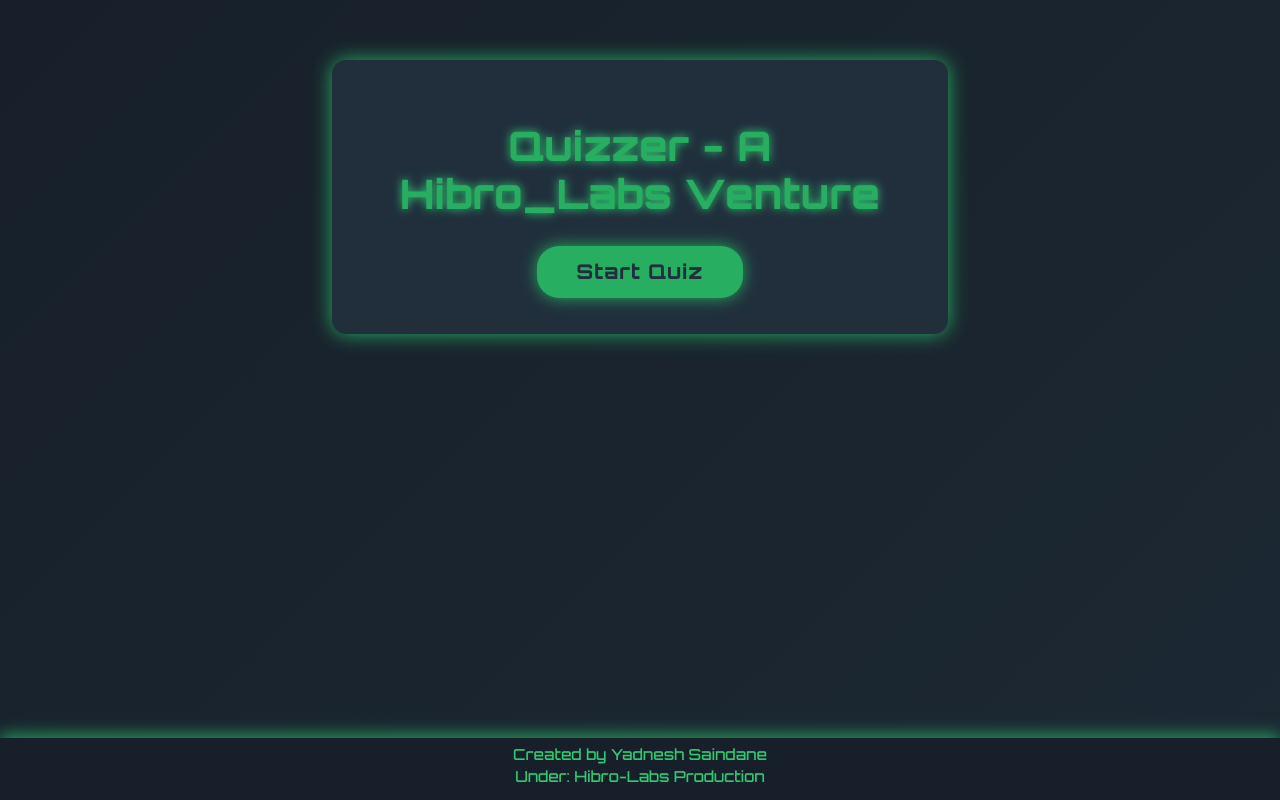
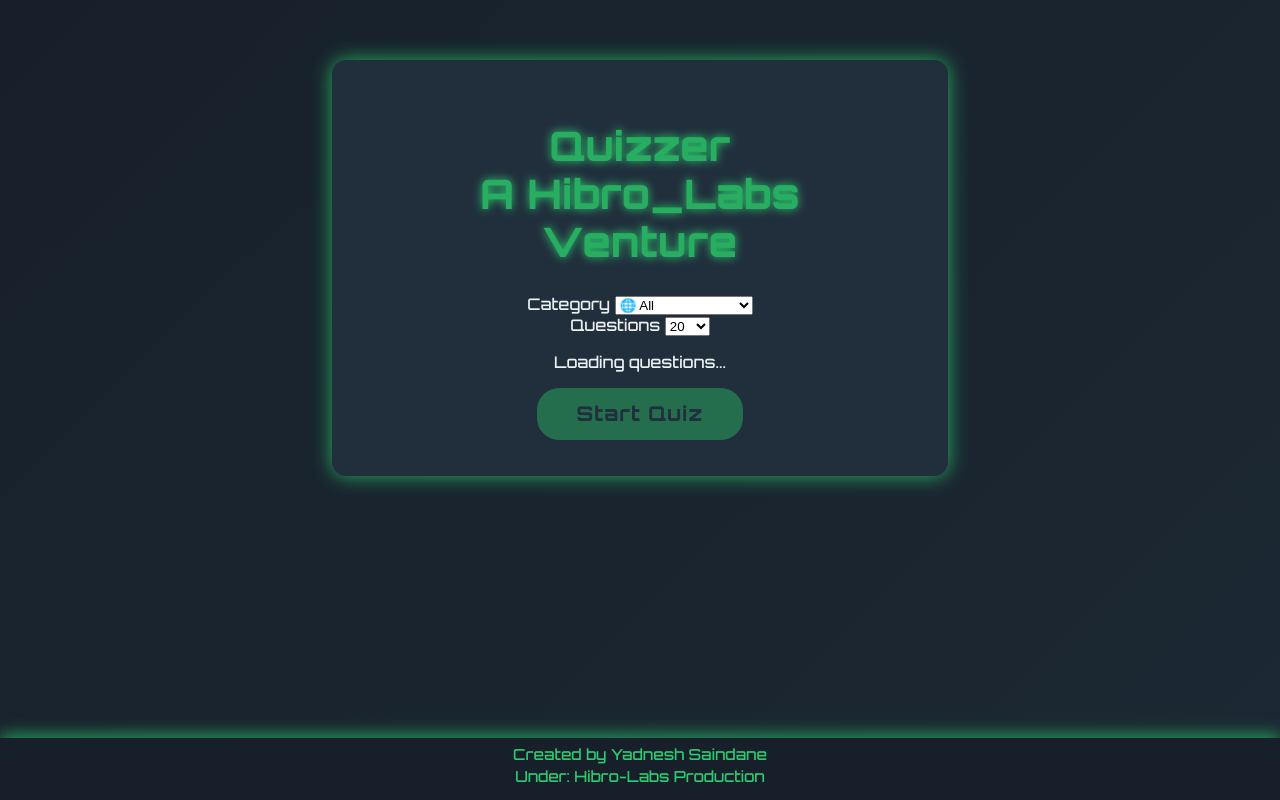
Before and after one commit to yadneshsaindane7-boop/Quizzer, a plain HTML site: page index.html in a window 1280 px wide. Drawn offline with Linux system fonts and the light colour scheme.

Commit message:
Update index.html

```diff
--- a/index.html
+++ b/index.html
@@ -1,36 +1,86 @@
 <!DOCTYPE html>
 <html lang="en">
 <head>
-<meta charset="UTF-8" />
-<meta name="viewport" content="width=device-width, initial-scale=1" />
-<title>Quizzer - A Hibro_Labs Venture</title>
-<link rel="stylesheet" href="style.css" />
+  <meta charset="UTF-8" />
+  <meta name="viewport" content="width=device-width, initial-scale=1" />
+  <title>Quizzer - A Hibro_Labs Venture</title>
+  <link rel="stylesheet" href="style.css" />
 </head>
 <body>
   <div class="page-wrapper">
     <div class="quiz-container">
-      <h1>Quizzer - A<br />Hibro_Labs Venture</h1>
+      <h1>Quizzer<br><span class="subtitle">A Hibro_Labs Venture</span></h1>
+
+      <div class="top-bar">
+        <div class="select-group">
+          <label for="category-select">Category</label>
+          <select id="category-select">
+            <option value="all">🌐 All</option>
+            <option value="Marvel">🦸‍♂️ Marvel</option>
+            <option value="DC">🦇 DC</option>
+            <option value="Anime/Manga">🍥 Anime & Manga</option>
+            <option value="Invincible">🩸 Invincible</option>
+            <option value="The Boys">😈 The Boys</option>
+            <option value="Hollywood">🎬 Hollywood</option>
+          </select>
+        </div>
+
+        <div class="select-group">
+          <label for="question-count">Questions</label>
+          <select id="question-count">
+            <option value="10">10</option>
+            <option value="20" selected>20</option>
+            <option value="30">30</option>
+            <option value="50">50</option>
+            <option value="100">100</option>
+          </select>
+        </div>
+      </div>
+
+      <p id="status-text" class="status-text">Loading questions...</p>
+
+      <div id="progress-wrapper" class="progress-wrapper hidden">
+        <div class="progress-track">
+          <div id="progress-fill" class="progress-fill"></div>
+        </div>
+        <span id="progress-text" class="progress-text">0%</span>
+      </div>
+
       <div id="quiz" class="hidden">
-        <div id="question-container">
+        <div id="question-header">
+          <p id="question-counter" class="question-counter"></p>
+          <p id="live-score" class="live-score">Score: 0</p>
+        </div>
+
+        <div id="question-container" class="question-container">
           <p id="question"></p>
           <div id="answer-buttons" class="btn-grid"></div>
           <p id="answer-feedback" class="feedback-text hidden"></p>
         </div>
         <button id="next-btn" class="next-btn hidden">Next</button>
       </div>
+
       <div id="score-container" class="hidden">
         <h2>Quiz Complete</h2>
         <p>Your final score is:</p>
         <p id="score" class="score-number"></p>
         <button id="restart-btn" class="restart-btn">Play Again</button>
       </div>
-      <button id="start-btn" class="start-btn">Start Quiz</button>
+
+      <button id="start-btn" class="start-btn" disabled>Start Quiz</button>
     </div>
   </div>
+
   <footer>
     Created by Yadnesh Saindane<br />
     Under: Hibro-Labs Production
   </footer>
+
+  <!-- Sounds (put actual files in ./sounds/) -->
+  <audio id="sound-correct" src="sounds/correct.wav" preload="auto"></audio>
+  <audio id="sound-wrong" src="sounds/wrong.wav" preload="auto"></audio>
+  <audio id="sound-click" src="sounds/click.wav" preload="auto"></audio>
+
   <script src="quiz.js"></script>
 </body>
 </html>
```
